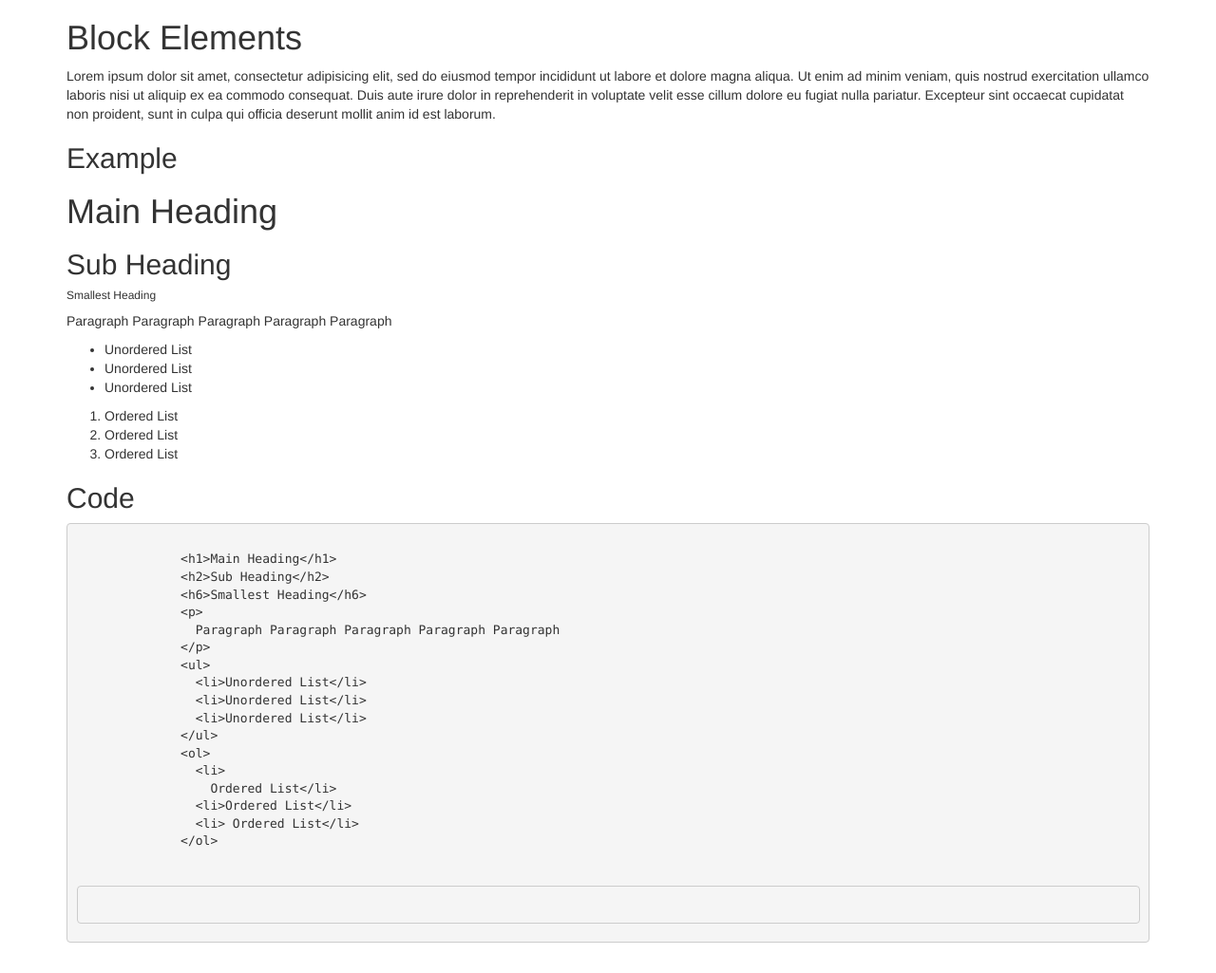
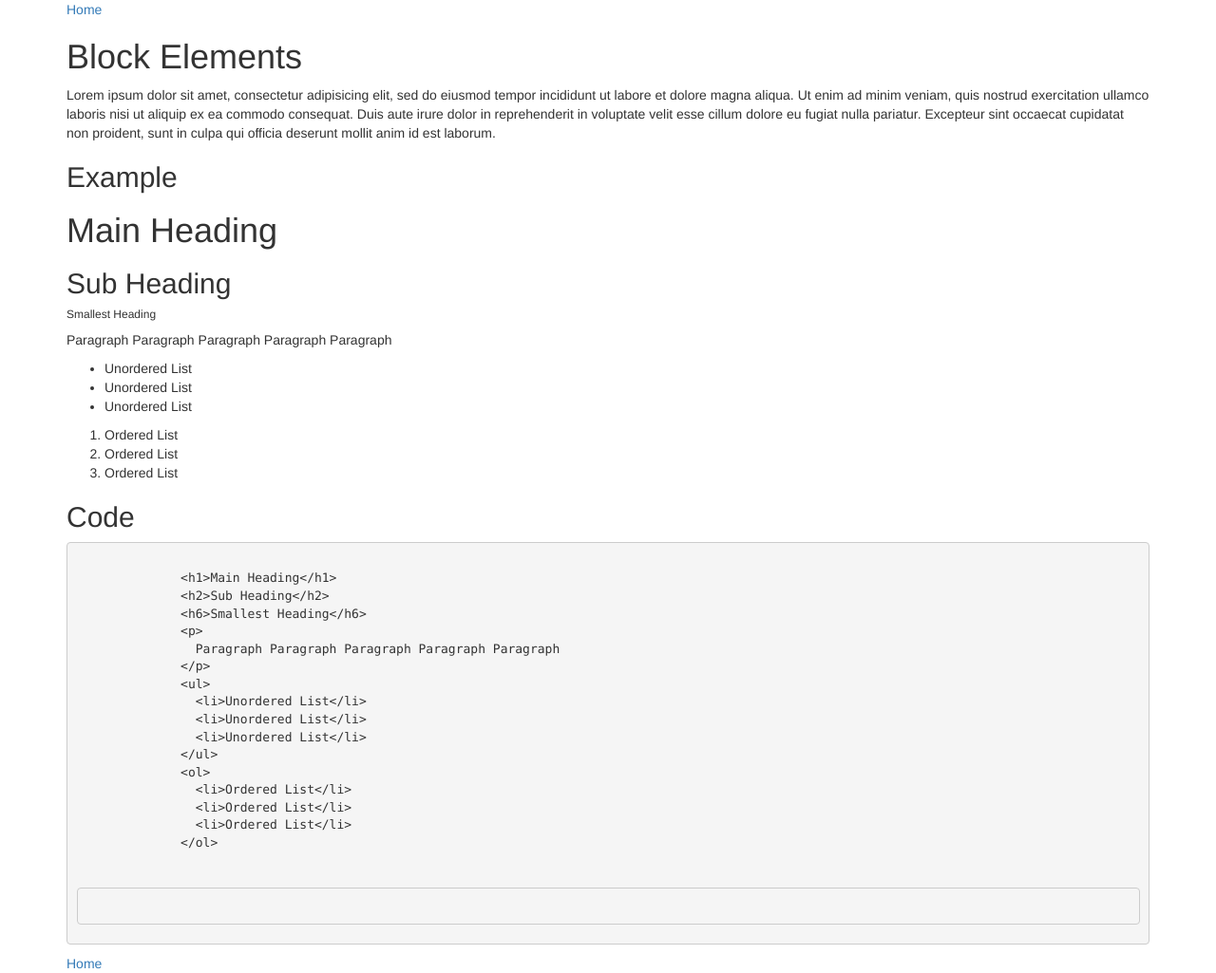
Before and after one commit to trashmoldwilliams/Intro-WikiPages, a plain HTML site: page subpages/markdown.html in a window 1280 px wide. Shown: the whole page at 95% size. Before the commit the page ends 1003 px from the top, so only its background shows below. Drawn offline with Linux system fonts and the light colour scheme; files that its build step writes are made by us from their sources; files whose address does not match are found by name.

Commit message:
Add homepage links to top and bottom of subpage.

```diff
--- a/subpages/markdown.html
+++ b/subpages/markdown.html
@@ -10,6 +10,9 @@
   </head>
   <body>
     <div class="container">
+      <div>
+        <a href="../index.html">Home</a>
+      </div>
       <h1>Block Elements</h1>
       <p>
         Lorem ipsum dolor sit amet, consectetur adipisicing elit, sed do eiusmod tempor incididunt ut labore et dolore magna aliqua. Ut enim ad minim veniam, quis nostrud exercitation ullamco laboris nisi ut aliquip ex ea commodo consequat. Duis aute irure dolor in reprehenderit in voluptate velit esse cillum dolore eu fugiat nulla pariatur. Excepteur sint occaecat cupidatat non proident, sunt in culpa qui officia deserunt mollit anim id est laborum.
@@ -31,8 +34,7 @@
             <li>Unordered List</li>
           </ul>
           <ol>
-            <li>
-              Ordered List</li>
+            <li>Ordered List</li>
             <li>Ordered List</li>
             <li> Ordered List</li>
           </ol>
@@ -57,15 +59,17 @@
                 &lt;li>Unordered List&lt;/li>
               &lt;/ul>
               &lt;ol>
-                &lt;li>
-                  Ordered List&lt;/li>
                 &lt;li>Ordered List&lt;/li>
-                &lt;li> Ordered List&lt;/li>
+                &lt;li>Ordered List&lt;/li>
+                &lt;li>Ordered List&lt;/li>
               &lt;/ol>
             </code>
           <pre>
         </div>
       </div>
+      <div>
+        <a href="../index.html">Home</a>
+      </div>
     </div>
   </body>
 </html>
```
